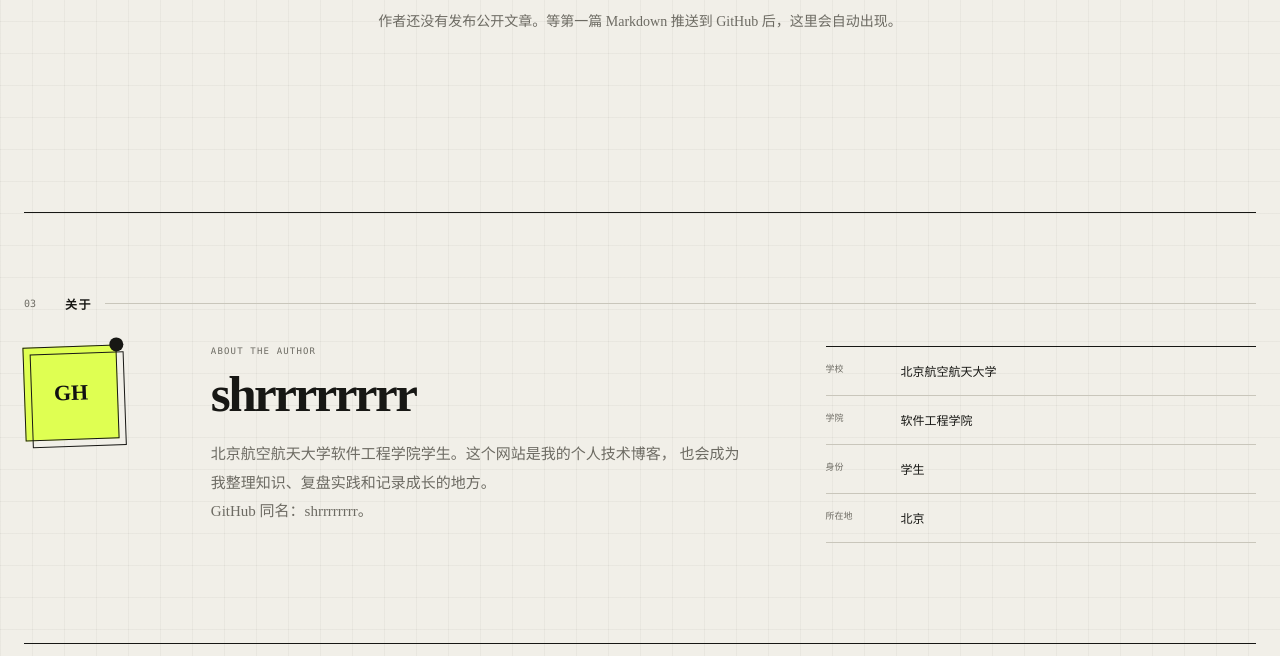
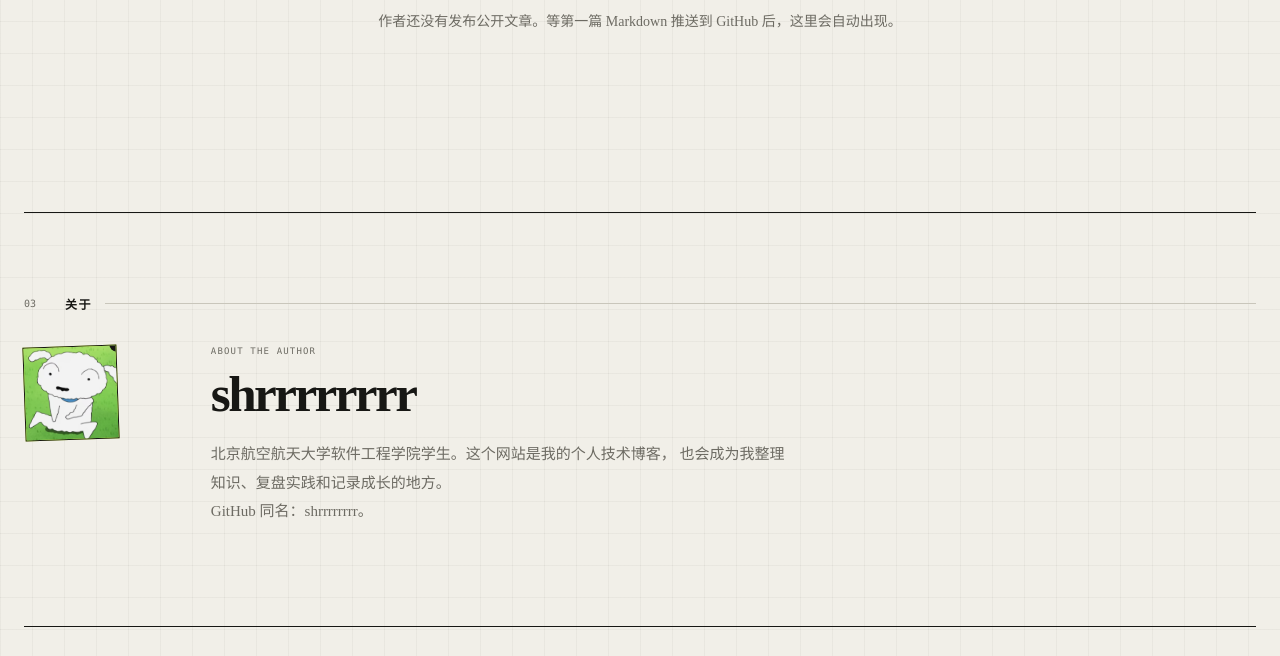
Before and after one commit to shrrrrrrrr/blog, a website: page index.html in a window 1280 px wide. Shown: the part 1227-1883 px from the top of the page. Drawn offline with Linux system fonts and the light colour scheme.

Commit message:
Update intro and about avatar

```diff
--- a/index.html
+++ b/index.html
@@ -71,8 +71,7 @@
           </h1>
 
           <p class="hero-intro reveal delay-2">
-            你好，我是 shrrrrrrrr，来自北京航空航天大学软件工程学院。
-            这里将记录我的学习、实践，以及对软件工程的持续思考。
+            你好，我是 shrrrrrrrr，来自北航软工。这里将记录我的学习、实践、感受和思考。
           </p>
 
           <div class="hero-links reveal delay-3">
@@ -222,7 +221,10 @@
         </div>
 
         <div class="about-layout">
-          <div class="avatar" aria-label="shrrrrrrrr 标识">GH<span></span></div>
+          <div class="avatar" aria-label="shrrrrrrrr 的头像">
+            <img src="./assets/dog-avatar.png" alt="" />
+            <span></span>
+          </div>
 
           <div class="about-copy">
             <p class="side-kicker">ABOUT THE AUTHOR</p>
@@ -233,13 +235,6 @@
             </p>
             <p>GitHub 同名：shrrrrrrrr。</p>
           </div>
-
-          <dl class="profile-facts">
-            <div><dt>学校</dt><dd>北京航空航天大学</dd></div>
-            <div><dt>学院</dt><dd>软件工程学院</dd></div>
-            <div><dt>身份</dt><dd>学生</dd></div>
-            <div><dt>所在地</dt><dd>北京</dd></div>
-          </dl>
         </div>
       </section>
     </main>
--- a/scripts/build.mjs
+++ b/scripts/build.mjs
@@ -30,6 +30,11 @@ await cp(path.join(projectRoot, "content"), path.join(outputDirectory, "content"
   recursive: true,
 });
 
+// assets 保存站点头像等公开静态资源，需要随页面一起发布。
+await cp(path.join(projectRoot, "assets"), path.join(outputDirectory, "assets"), {
+  recursive: true,
+});
+
 // GitHub Pages 看到 .nojekyll 后会直接提供静态文件，不再尝试 Jekyll 构建。
 await writeFile(path.join(outputDirectory, ".nojekyll"), "", "utf8");
 
--- a/styles.css
+++ b/styles.css
@@ -983,8 +983,8 @@ main,
 
 .about-layout {
   display: grid;
-  grid-template-columns: 110px minmax(280px, 1fr) minmax(340px, 0.8fr);
-  gap: clamp(35px, 6vw, 90px);
+  grid-template-columns: 110px minmax(280px, 700px);
+  gap: clamp(35px, 6vw, 78px);
   align-items: start;
 }
 
@@ -995,10 +995,20 @@ main,
   display: grid;
   place-items: center;
   border: 1px solid var(--ink);
+  overflow: hidden;
   color: #111;
   background: var(--acid);
   font: 900 22px var(--serif);
   transform: rotate(-2deg);
+}
+
+.avatar img {
+  width: 100%;
+  height: 100%;
+  display: block;
+  object-fit: cover;
+  object-position: 54% 52%;
+  transform: scale(1.38);
 }
 
 .avatar::before {
@@ -1030,28 +1040,6 @@ main,
   margin: 0;
   color: var(--muted);
   font: 15px/1.9 var(--serif);
-}
-
-.profile-facts {
-  margin: 0;
-  border-top: 1px solid var(--ink);
-}
-
-.profile-facts div {
-  padding: 15px 0;
-  display: grid;
-  grid-template-columns: 75px 1fr;
-  border-bottom: 1px solid var(--line);
-}
-
-.profile-facts dt {
-  color: var(--muted);
-  font: 9px var(--mono);
-}
-
-.profile-facts dd {
-  margin: 0;
-  font: 12px var(--serif);
 }
 
 .site-footer {
@@ -1328,10 +1316,6 @@ main,
   .about-layout {
     grid-template-columns: 110px 1fr;
   }
-
-  .profile-facts {
-    grid-column: 2;
-  }
 }
 
 @media (max-width: 700px) {
@@ -1455,10 +1439,6 @@ main,
     grid-template-columns: 1fr;
   }
 
-  .profile-facts {
-    grid-column: auto;
-  }
-
   .site-footer {
     min-height: 170px;
     grid-template-columns: 1fr;
```
Also changed, not shown: assets/dog-avatar.png (added).
